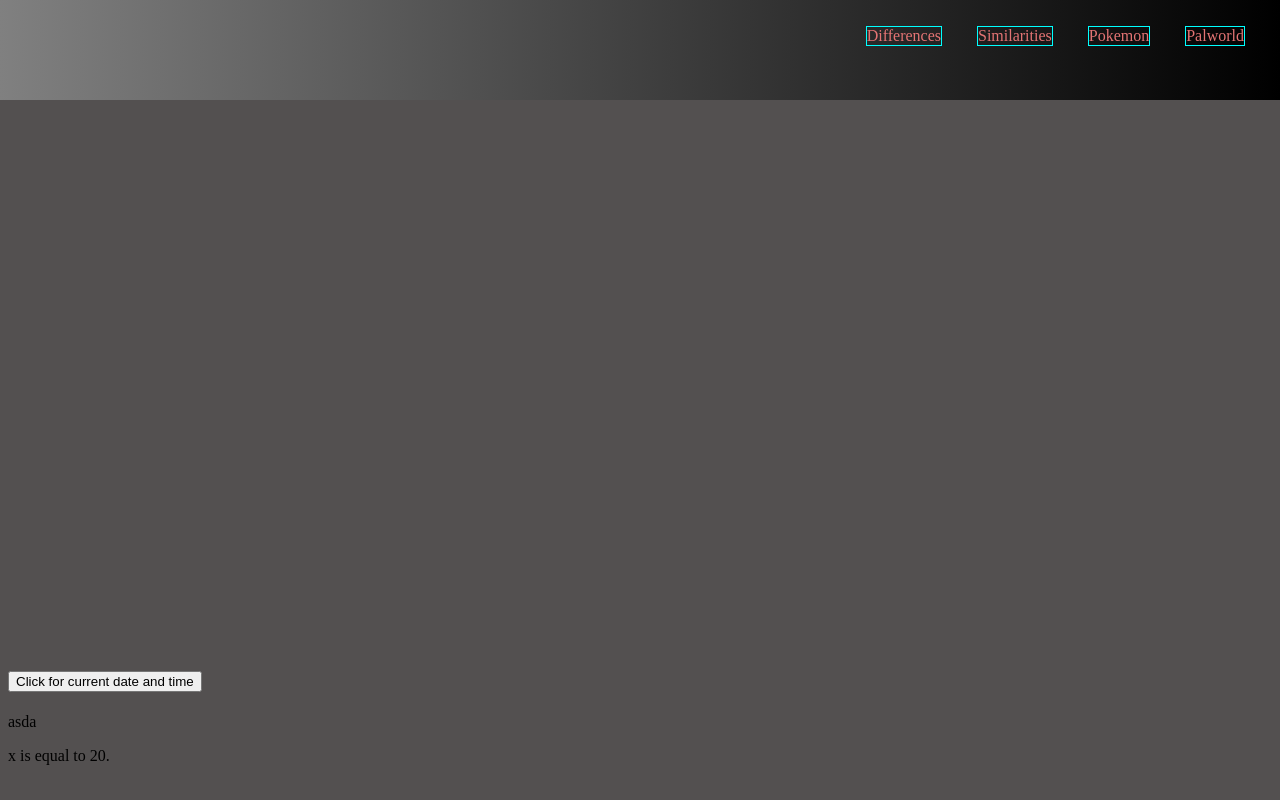
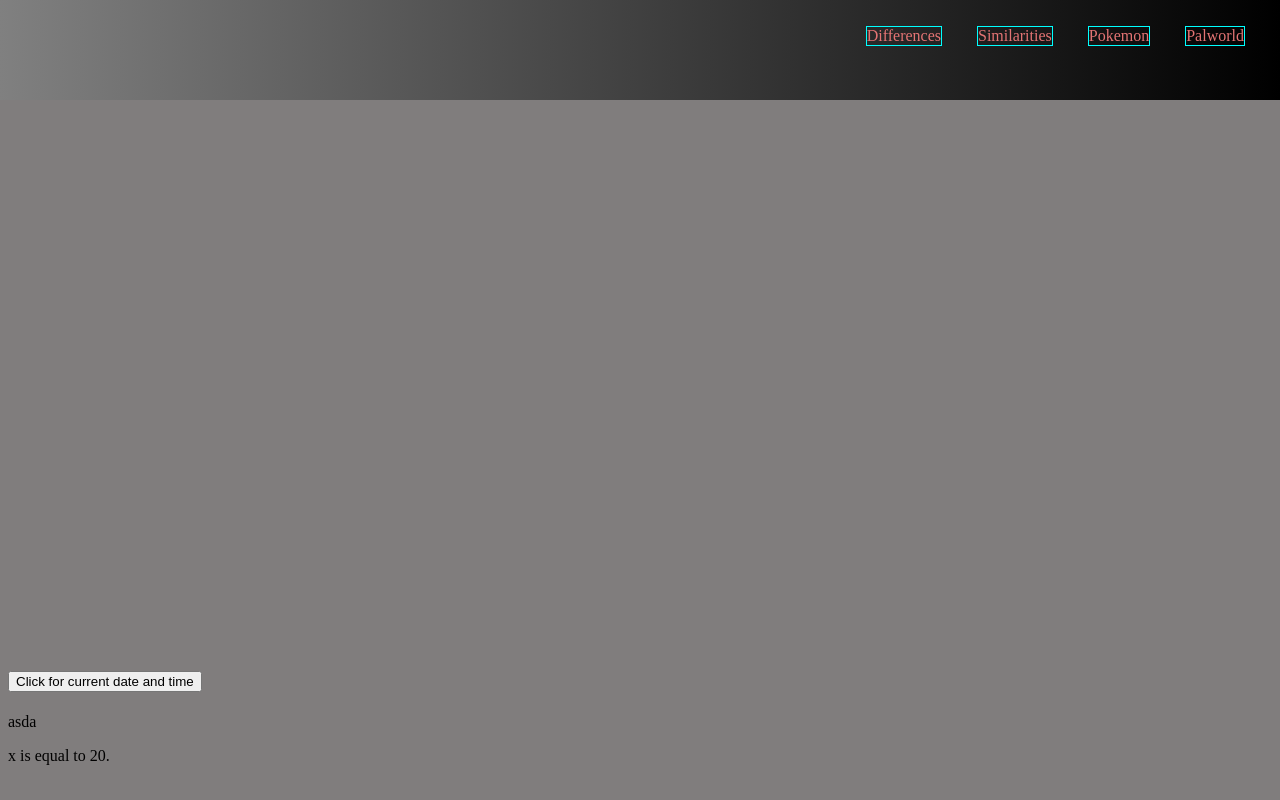
Before and after one commit to nicholasoneill97/jspractice.html, a plain HTML site: page index.html in a window 1280 px wide. Shown: the top 800 px of the page. Drawn offline with Linux system fonts and the light colour scheme.

Commit message:
brushed up color

```diff
--- a/jspractice.css/jspractice.css
+++ b/jspractice.css/jspractice.css
@@ -59,5 +59,5 @@ button{
     border-bottom: 90px;;
 }
 body {
-    background-color: rgb(83, 80, 80);
+    background-color: rgb(128, 125, 125);
 }
```
